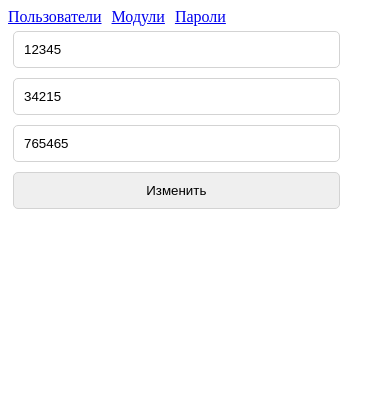
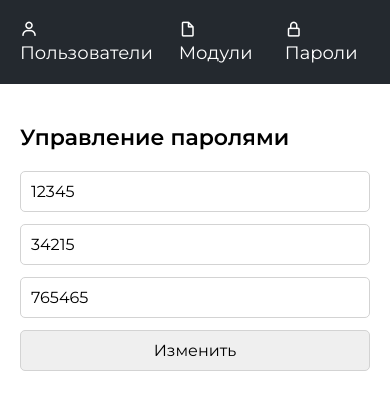
Before and after one commit to ins20/ipek, a plain HTML site: page passwords.html in a window 390 px wide. Drawn offline with nearby package versions, Linux system fonts and the light colour scheme.

Commit message:
монсер2020 (css)

```diff
--- a/passwords.html
+++ b/passwords.html
@@ -4,17 +4,28 @@
     <meta charset="UTF-8" />
     <meta name="viewport" content="width=device-width, initial-scale=1.0" />
     <title>Пользователи</title>
+    <link href="https://unpkg.com/boxicons@2.1.4/css/boxicons.min.css" rel="stylesheet" />
     <link rel="stylesheet" href="style.css" />
   </head>
   <body>
     <aside>
       <nav>
-        <a href="index.html">Пользователи</a>
-        <a href="modules.html">Модули</a>
-        <a href="passwords.html">Пароли</a>
+        <a href="index.html">
+          <i class="bx bx-user"></i>
+          <span> Пользователи </span>
+        </a>
+        <a href="modules.html">
+          <i class="bx bx-file-blank"></i>
+          <span> Модули </span>
+        </a>
+        <a href="passwords.html">
+          <i class="bx bx-lock-alt"></i>
+          <span> Пароли </span>
+        </a>
       </nav>
     </aside>
     <main>
+      <h1>Управление паролями</h1>
       <form>
         <input placeholder="SSH" type="text" name="ssh" required />
         <input placeholder="MySql" type="text" name="mysql" required />
@@ -31,10 +42,8 @@
       admin: "765465",
     };
     document.querySelector('input[name="ssh"]').value = defaultPasswords.ssh;
-    document.querySelector('input[name="mysql"]').value =
-      defaultPasswords.mysql;
-    document.querySelector('input[name="admin"]').value =
-      defaultPasswords.admin;
+    document.querySelector('input[name="mysql"]').value = defaultPasswords.mysql;
+    document.querySelector('input[name="admin"]').value = defaultPasswords.admin;
 
     const form = document.querySelector("form");
     const table = document.querySelector("table");
--- a/style.css
+++ b/style.css
@@ -1,28 +1,68 @@
+@import url("https://fonts.googleapis.com/css2?family=Montserrat:wght@300;400;500;600&display=swap");
+
+* {
+  margin: 0;
+  font-family: "Montserrat";
+  text-decoration: none;
+  font-size: 16px;
+}
+
 body,
 nav,
 form {
   display: flex;
-  flex-wrap: wrap;
 }
+
 nav,
 form {
   flex-direction: column;
 }
+
+form {
+  min-width: 300px;
+  gap: 12px;
+}
+
 nav {
-  gap: 10px;
+  width: max-content;
+  gap: 20px;
+  padding: 20px;
+  padding-top: 40px;
+  background-color: #24292f;
+  height: 100vh;
+  & * {
+    color: white;
+    font-weight: 400;
+    font-size: 18px;
+  }
 }
+
+h1 {
+  font-size: 22px;
+  margin-bottom: 20px;
+}
+
 main {
-  width: 90%;
+  padding: 20px;
+  padding-top: 40px;
 }
+
 table {
   width: 100%;
   border-collapse: collapse;
 }
+
+tbody {
+  vertical-align: top;
+}
+
 tr,
 td,
 th {
+  padding: 6px 10px;
   border: 1px solid lightgray;
 }
+
 input,
 button,
 textarea {
@@ -30,17 +70,37 @@ textarea {
   outline: none;
   border: 1px solid lightgray;
   border-radius: 5px;
-  margin: 5px;
 }
+
 button {
   cursor: pointer;
 }
+
+.blue-button {
+  background-color: rgb(9, 105, 218);
+  color: white;
+}
+
+.grey-button {
+  background-color: rgb(246, 248, 250);
+  color: rgb(36, 41, 47);
+}
+
+.green-button {
+  background-color: rgb(31, 136, 61);
+  color: white;
+}
+
+.buttons {
+  display: flex;
+  gap: 10px;
+  flex-wrap: wrap;
+}
+
 th {
   text-align: start;
 }
-textarea {
-  resize: none;
-}
+
 @media (max-width: 1200px) {
   body {
     flex-direction: column;
@@ -48,5 +108,8 @@ textarea {
   nav {
     display: flex;
     flex-direction: row;
+    height: fit-content;
+    padding-top: 20px;
+    width: calc(100vw - 40px);
   }
 }
```
